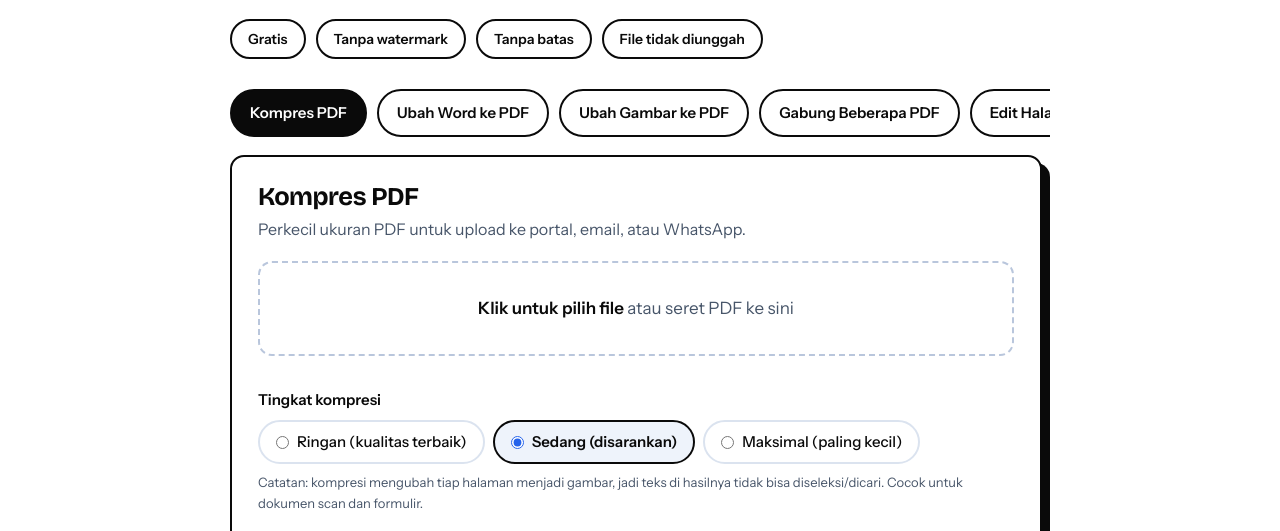
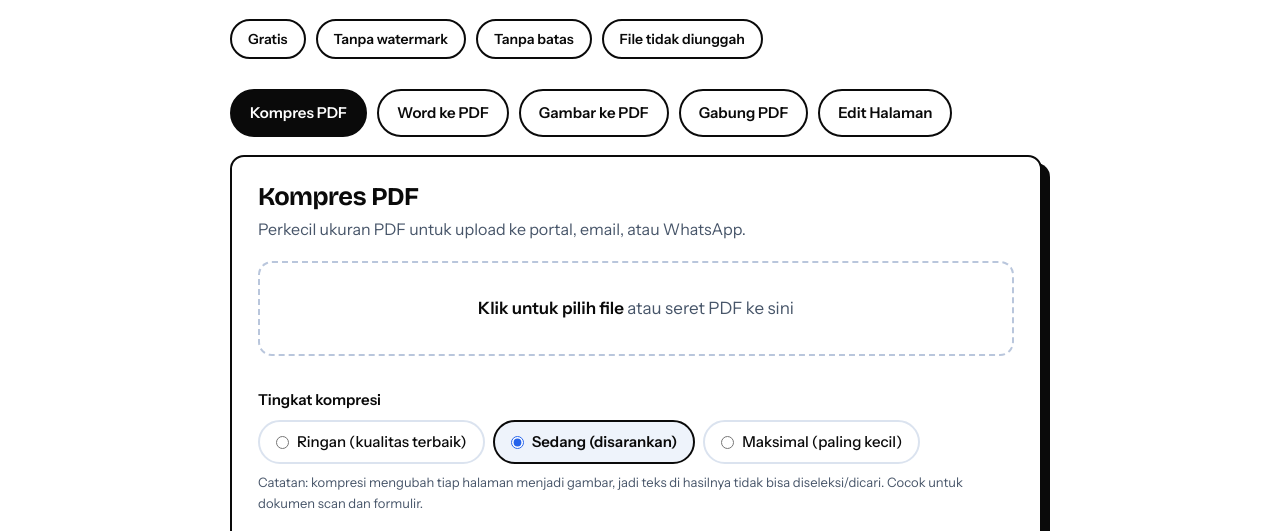
Before and after one commit to wandiaprianto93/myportfolio, a plain HTML site: page pdf-tools.html in a window 1280 px wide. Shown: the part 263-794 px from the top of the page. Drawn offline with nearby package versions, Linux system fonts and the light colour scheme.

Commit message:
Update pdf-tools.html

```diff
--- a/pdf-tools.html
+++ b/pdf-tools.html
@@ -206,9 +206,9 @@
 
 <div class="tabs" role="tablist">
   <button class="tab" role="tab" data-tab="compress" aria-selected="true">Kompres PDF</button>
-  <button class="tab" role="tab" data-tab="word" aria-selected="false">Ubah Word ke PDF</button>
-  <button class="tab" role="tab" data-tab="img" aria-selected="false">Ubah Gambar ke PDF</button>
-  <button class="tab" role="tab" data-tab="merge" aria-selected="false">Gabung Beberapa PDF</button>
+  <button class="tab" role="tab" data-tab="word" aria-selected="false">Word ke PDF</button>
+  <button class="tab" role="tab" data-tab="img" aria-selected="false">Gambar ke PDF</button>
+  <button class="tab" role="tab" data-tab="merge" aria-selected="false">Gabung PDF</button>
   <button class="tab" role="tab" data-tab="pages" aria-selected="false">Edit Halaman</button>
 </div>
 
```
